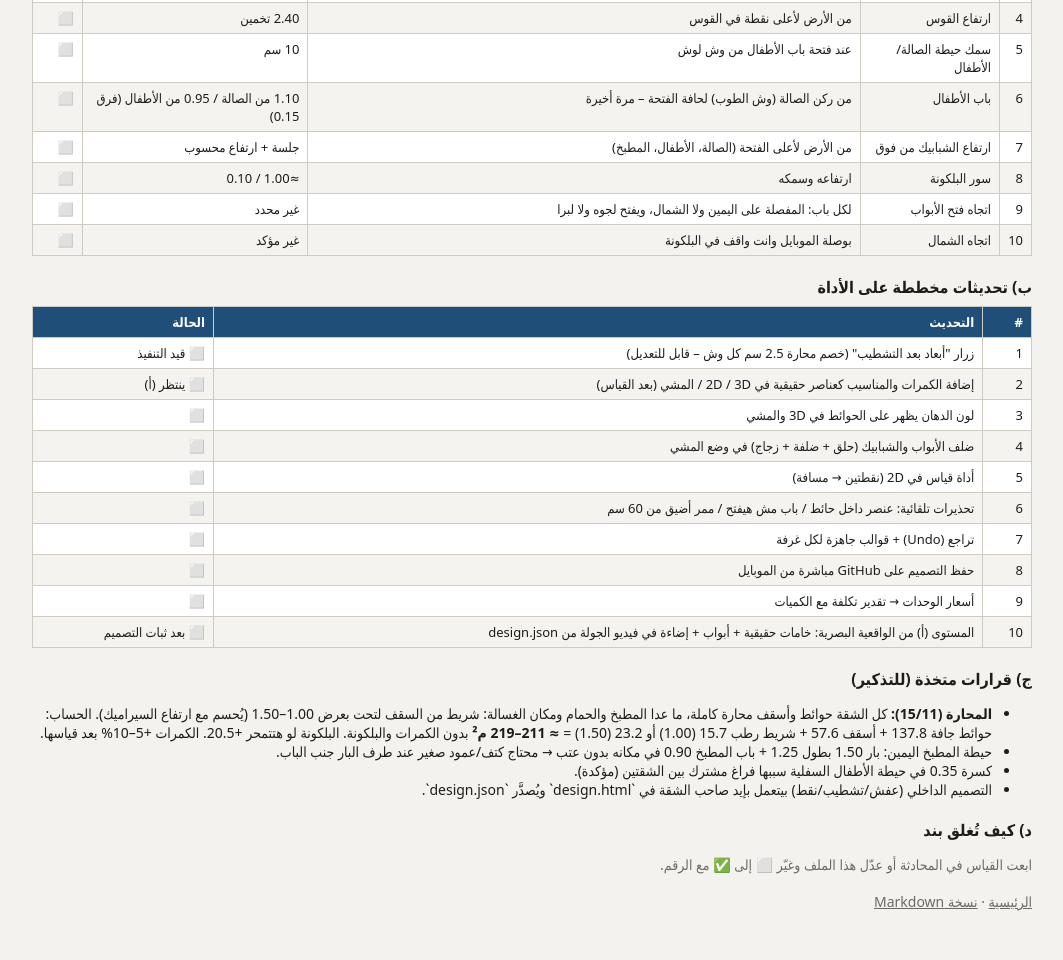
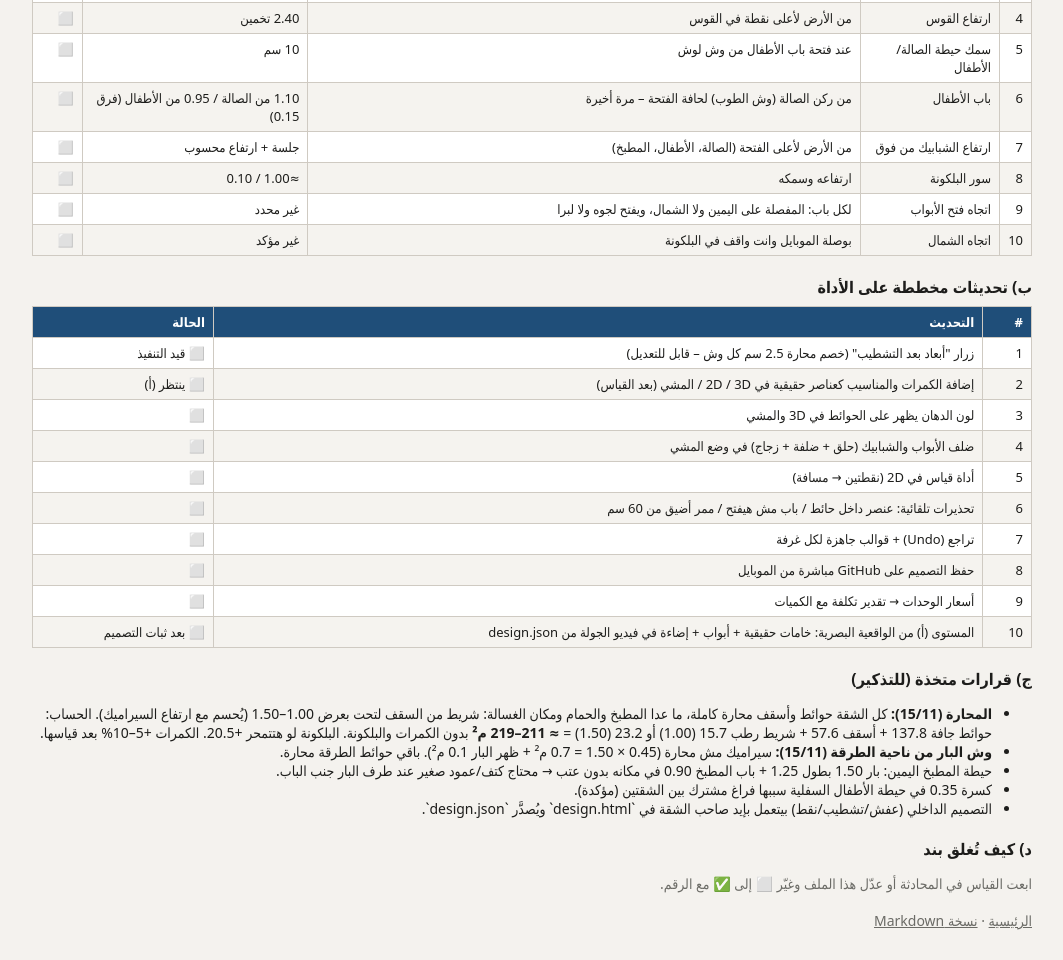
Before and after one commit to adbd0mala/apartment-plan, a plain HTML site: page الملاحظات_المتبقية.html in a window 1280 px wide. Shown: the part 302-1262 px from the top of the page, without its empty margins (108-1171 px from the left). Drawn offline with Linux system fonts and the light colour scheme.

Commit message:
ملاحظة: وش البار ناحية الطرقة سيراميك
Co-Authored-By: Claude Fable 5.1 <noreply@anthropic.com>
Claude-Session: https://claude.ai/code/session_01HZ4QHquot9VZtU37vAe6Ed

```diff
--- a/الملاحظات_المتبقية.html
+++ b/الملاحظات_المتبقية.html
@@ -16,7 +16,7 @@ a{color:inherit}
 <h2>ب) تحديثات مخططة على الأداة</h2>
 <table><thead><tr><th>#</th><th>التحديث</th><th>الحالة</th></tr></thead><tbody><tr><td>1</td><td>زرار &quot;أبعاد بعد التشطيب&quot; (خصم محارة 2.5 سم كل وش – قابل للتعديل)</td><td>⬜ قيد التنفيذ</td></tr><tr><td>2</td><td>إضافة الكمرات والمناسيب كعناصر حقيقية في 2D / 3D / المشي (بعد القياس)</td><td>⬜ ينتظر (أ)</td></tr><tr><td>3</td><td>لون الدهان يظهر على الحوائط في 3D والمشي</td><td>⬜</td></tr><tr><td>4</td><td>ضلف الأبواب والشبابيك (حلق + ضلفة + زجاج) في وضع المشي</td><td>⬜</td></tr><tr><td>5</td><td>أداة قياس في 2D (نقطتين → مسافة)</td><td>⬜</td></tr><tr><td>6</td><td>تحذيرات تلقائية: عنصر داخل حائط / باب مش هيفتح / ممر أضيق من 60 سم</td><td>⬜</td></tr><tr><td>7</td><td>تراجع (Undo) + قوالب جاهزة لكل غرفة</td><td>⬜</td></tr><tr><td>8</td><td>حفظ التصميم على GitHub مباشرة من الموبايل</td><td>⬜</td></tr><tr><td>9</td><td>أسعار الوحدات → تقدير تكلفة مع الكميات</td><td>⬜</td></tr><tr><td>10</td><td>المستوى (أ) من الواقعية البصرية: خامات حقيقية + أبواب + إضاءة في فيديو الجولة من design.json</td><td>⬜ بعد ثبات التصميم</td></tr></tbody></table>
 <h2>ج) قرارات متخذة (للتذكير)</h2>
-<ul><li><b>المحارة (15/11):</b> كل الشقة حوائط وأسقف محارة كاملة، ما عدا المطبخ والحمام ومكان الغسالة: شريط من السقف لتحت بعرض 1.00–1.50 (يُحسم مع ارتفاع السيراميك). الحساب: حوائط جافة 137.8 + أسقف 57.6 + شريط رطب 15.7 (1.00) أو 23.2 (1.50) = <b>≈ 211–219 م²</b> بدون الكمرات والبلكونة. البلكونة لو هتتمحر +20.5. الكمرات +5–10% بعد قياسها.</li><li>حيطة المطبخ اليمين: بار 1.50 بطول 1.25 + باب المطبخ 0.90 في مكانه بدون عتب → محتاج كتف/عمود صغير عند طرف البار جنب الباب.</li><li>كسرة 0.35 في حيطة الأطفال السفلية سببها فراغ مشترك بين الشقتين (مؤكدة).</li><li>التصميم الداخلي (عفش/تشطيب/نقط) بيتعمل بإيد صاحب الشقة في `design.html` ويُصدَّر `design.json`.</li></ul>
+<ul><li><b>المحارة (15/11):</b> كل الشقة حوائط وأسقف محارة كاملة، ما عدا المطبخ والحمام ومكان الغسالة: شريط من السقف لتحت بعرض 1.00–1.50 (يُحسم مع ارتفاع السيراميك). الحساب: حوائط جافة 137.8 + أسقف 57.6 + شريط رطب 15.7 (1.00) أو 23.2 (1.50) = <b>≈ 211–219 م²</b> بدون الكمرات والبلكونة. البلكونة لو هتتمحر +20.5. الكمرات +5–10% بعد قياسها.</li><li><b>وش البار من ناحية الطرقة (15/11):</b> سيراميك مش محارة (0.45 × 1.50 = 0.7 م² + ظهر البار 0.1 م²). باقي حوائط الطرقة محارة.</li><li>حيطة المطبخ اليمين: بار 1.50 بطول 1.25 + باب المطبخ 0.90 في مكانه بدون عتب → محتاج كتف/عمود صغير عند طرف البار جنب الباب.</li><li>كسرة 0.35 في حيطة الأطفال السفلية سببها فراغ مشترك بين الشقتين (مؤكدة).</li><li>التصميم الداخلي (عفش/تشطيب/نقط) بيتعمل بإيد صاحب الشقة في `design.html` ويُصدَّر `design.json`.</li></ul>
 <h2>د) كيف تُغلق بند</h2>
 <p>ابعت القياس في المحادثة أو عدّل هذا الملف وغيّر ⬜ إلى ✅ مع الرقم.</p>
 <p style="margin-top:18px"><a href="index.html">الرئيسية</a> · <a href="الملاحظات_المتبقية.md">نسخة Markdown</a></p>
```
Also changed, not shown: 1 other file.
